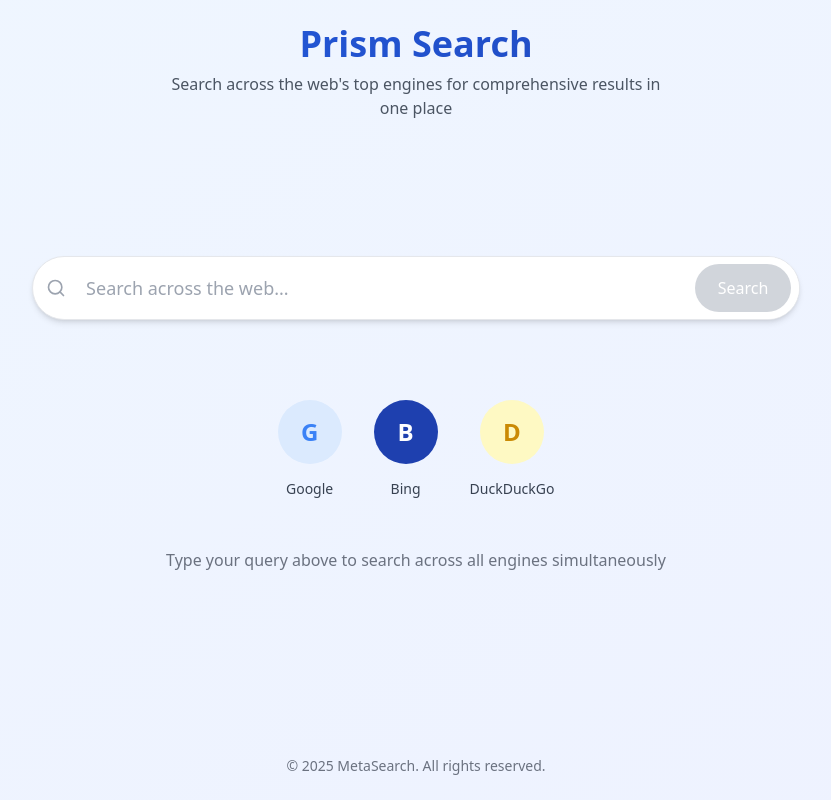
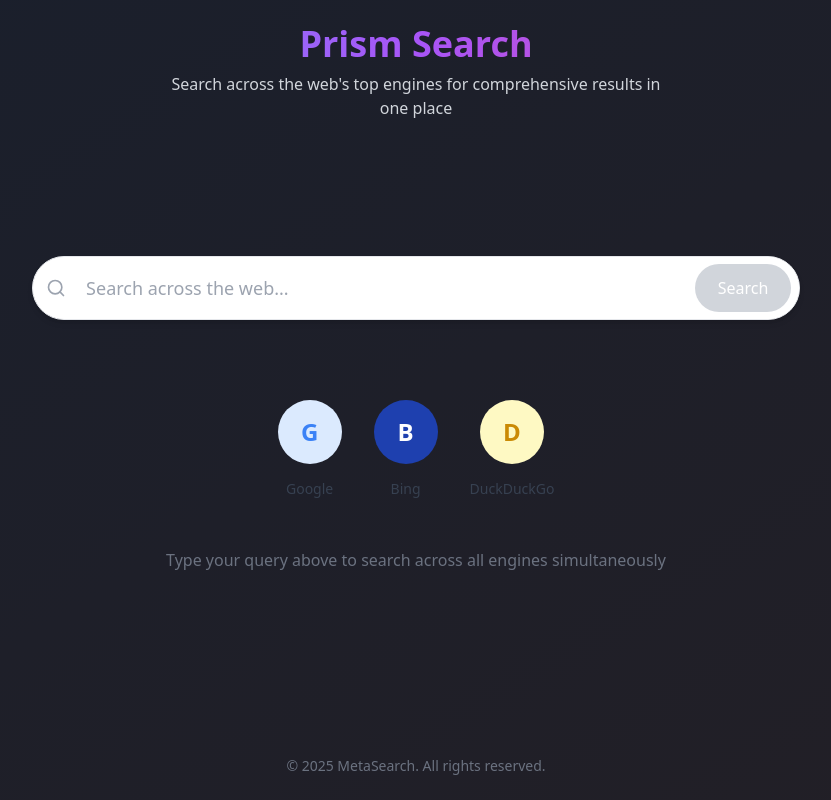
Before and after one commit to Cubinghackerz/prompt-pulse-sift-67, a React (Vite) app: page / in a window 1280 px wide. Shown: the whole page, without its empty margins (224-1055 px from the left). Built offline with nearby package versions, Linux system fonts and the light colour scheme.

Commit message:
feat: Implement dark theme and color-changing title
- Changed the background color to a dark theme.
- Implemented a color-changing effect for the "Prism Search" title.

```diff
--- a/src/pages/Index.tsx
+++ b/src/pages/Index.tsx
@@ -1,8 +1,9 @@
+
 import { useState, useEffect } from 'react';
+import { motion } from 'framer-motion';
 import SearchBar from '../components/SearchBar';
 import SearchResults, { SearchResult } from '../components/SearchResults';
 import { searchAcrossEngines } from '../services/searchService';
-import { motion } from 'framer-motion';
 import { useToast } from '@/hooks/use-toast';
 
 const Index = () => {
@@ -35,7 +36,7 @@ const Index = () => {
   };
 
   return (
-    <div className="min-h-screen flex flex-col bg-gradient-to-br from-blue-50 to-indigo-50">
+    <div className="min-h-screen flex flex-col bg-gradient-to-br from-[#1A1F2C] to-[#221F26] dark:bg-gray-900">
       <header className="py-6 px-4">
         <motion.div
           initial={{ opacity: 0, y: -20 }}
@@ -43,10 +44,22 @@ const Index = () => {
           transition={{ duration: 0.5 }}
           className="text-center"
         >
-          <h1 className={`text-4xl font-bold bg-clip-text text-transparent bg-gradient-to-r from-blue-600 to-blue-800 mb-2 ${hasSearched ? 'text-2xl' : ''}`}>
+          <motion.h1
+            className={`text-4xl font-bold bg-clip-text text-transparent
+              bg-gradient-to-r from-blue-400 via-purple-500 to-pink-500
+              animate-gradient-text mb-2 ${hasSearched ? 'text-2xl' : ''}`}
+            animate={{
+              backgroundPosition: ['0% 50%', '100% 50%'],
+            }}
+            transition={{
+              duration: 3,
+              repeat: Infinity,
+              repeatType: 'reverse'
+            }}
+          >
             Prism Search
-          </h1>
-          <p className={`text-gray-600 max-w-lg mx-auto ${hasSearched ? 'hidden' : ''}`}>
+          </motion.h1>
+          <p className={`text-gray-300 max-w-lg mx-auto ${hasSearched ? 'hidden' : ''}`}>
             Search across the web's top engines for comprehensive results in one place
           </p>
         </motion.div>
--- a/tailwind.config.ts
+++ b/tailwind.config.ts
@@ -1,4 +1,3 @@
-
 import type { Config } from "tailwindcss";
 
 export default {
@@ -114,7 +113,8 @@ export default {
 				"fade-out": "fade-out 0.3s ease-out",
 				"pulse-light": "pulse-light 1.5s ease-in-out infinite",
 				"bounce-small": "bounce-small 1.5s ease-in-out infinite",
-				"gradient-shift": "gradient-shift 4s ease infinite"
+				"gradient-shift": "gradient-shift 4s ease infinite",
+				'gradient-text': 'gradient-shift 3s ease infinite'
 			},
 			borderRadius: {
 				lg: 'var(--radius)',
```
